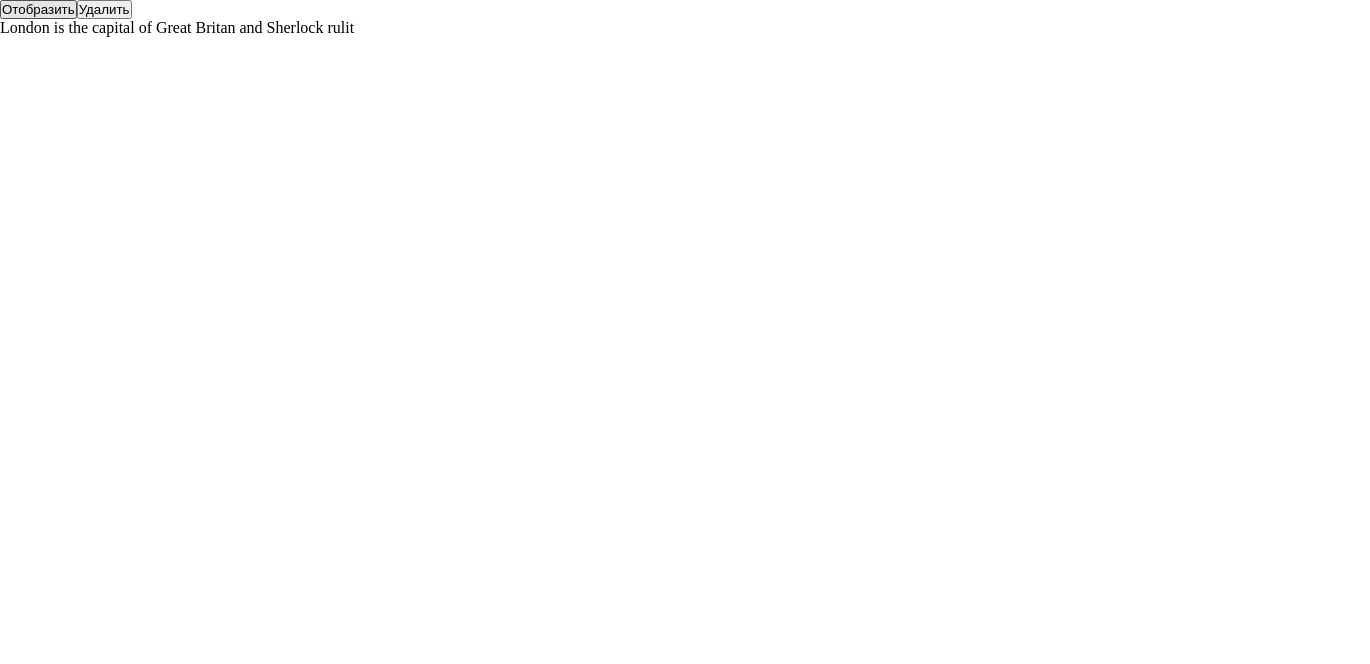
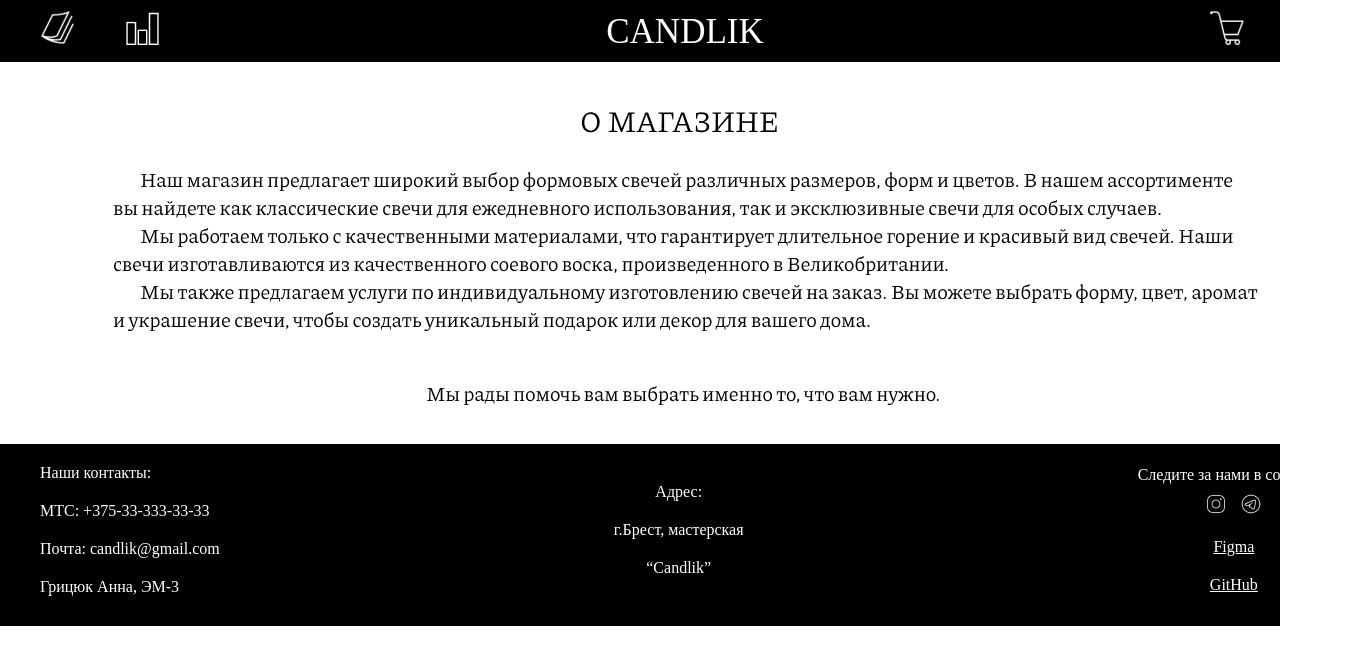
Before and after one commit to AnnaGritsuk/candle-store-app, a website built with webpack: page src/index.html in a window 1280 px wide. Shown: the whole page, 1370 px wide, since content can reach past the window. Built offline with nearby package versions, Linux system fonts and the light colour scheme; a web font is replaced by a local one.

Commit message:
feat: creat MainPage Создана главная страница

```diff
--- /dev/null
+++ b/src/Common/Footer.ts
@@ -0,0 +1,43 @@
+import { Component } from "../Abstract/Component";
+
+export class Footer extends Component{
+constructor(parrent: HTMLElement) {
+    super(parrent, "div", ["footer"]);
+    const footer = new Component (this.root,'footer',["footer"]);
+    const container = new Component (footer.root, 'div',["container"]);
+    const footerin = new Component (container.root, 'div', ["footerin"]);
+
+    const information = new Component (footerin.root,'div', ["foot__info"]);
+    new Component (information.root, 'p', ["foot__text"], "Наши контакты:");
+    new Component (information.root, 'p', ["foot__text"], "МТС: +375-33-333-33-33");
+    new Component (information.root, 'p', ["foot__text"], "Почта: candlik@gmail.com");
+    new Component (information.root, 'p', ["foot__text"], "Грицюк Анна, ЭМ-3");
+
+
+    const address = new Component (footerin.root,'div', ["foot__address"]);
+    new Component (address.root, 'p', ["foot__text"], "Адрес:");
+    new Component (address.root, 'p', ["foot__text"], "г.Брест, мастерская");
+    new Component (address.root, 'p', ["foot__text"], "“Candlik”");
+
+    const web = new Component (footerin.root,'div', ["foot__web"]);
+    new Component (web.root, 'p', ["foot__text"], "Следите за нами в соцсетях:");
+
+    const web_social = new Component (web.root,'div', ["foot__web-social"]);
+    const web_inst = new Component (web_social.root, 'a', ["web_inst"], null,["href"],["#"]);
+    new Component (web_inst.root, 'img', null , null, ["src", "alt"],["./assets/inst.png", "inst"]);
+
+    const web_tg = new Component (web_social.root, 'a', ["web_tg"], null,["href"],["#"]);
+    new Component (web_tg.root, 'img', null , null, ["src", "alt"],["./assets/tg.png", "tg"]);
+
+    new Component (web.root, 'a', ["foot__text"], "Figma", ["href"],["#"]);
+    new Component (web.root, 'a', ["foot__text"], "GitHub", ["href"],["#"]);
+
+
+
+
+
+
+
+
+}
+}
--- /dev/null
+++ b/src/Common/Header.ts
@@ -0,0 +1,25 @@
+import { Component } from "../Abstract/Component";
+export class Header extends Component{
+    constructor(parrent: HTMLElement) {
+        super(parrent, "div", ["header"]);
+        const header = new Component (this.root,'header',["header"]);
+        const container = new Component (header.root, 'div',["container"]);
+        const headin = new Component (container.root, 'div', ["headin"]);
+
+        const nav1 = new Component (headin.root, 'div', ["nav1"]);
+        const nav_katalog = new Component (nav1.root, 'a', ["nav_katalog"], null,["href"],["#"]);
+        new Component (nav_katalog.root, 'img', null , null, ["src", "alt"],["./assets/katalog.png", "katalog"]);
+        const nav_statistika = new Component (nav1.root, 'a', ["nav_statistika"], null,["href"],["#"]);
+        new Component (nav_statistika.root, 'img', null , null, ["src", "alt"],["./assets/statistika.png", "statistika"]);
+
+        const logo = new Component (headin.root, 'a',["logo"], "CANDLIK", ["href"], ["#"]);
+
+        const nav2 = new Component (headin.root, 'div', ["nav2"]);
+        const nav_korzina = new Component (nav2.root, 'a', ["nav_korzina"], null,["href"],["#"]);
+        new Component (nav_korzina.root, 'img', null , null, ["src", "alt"],["./assets/korzina.png", "korzina"]);
+        const nav_user = new Component (nav2.root, 'a', ["nav_user"], null,["href"],["#"]);
+        new Component (nav_user.root, 'img', null , null, ["src", "alt"],["./assets/user.png", "user"]);
+
+
+    }
+    }
--- /dev/null
+++ b/src/Pages/MainPage.ts
@@ -0,0 +1,9 @@
+import { Component } from "../Abstract/Component";
+
+export class MainPage extends Component{
+constructor(parrent: HTMLElement) {
+    super(parrent, "div", ["mainpage"]);
+    new Component (this.root, 'img', null , null, ["src", "alt"],["./assets/o_nas.png", "o_nas"]);
+
+}
+}
--- /dev/null
+++ b/src/sass/_header.scss
@@ -0,0 +1,30 @@
+.header{
+    background-color: black;
+    height: 62px;
+
+}
+.container{
+    width: 1370px;
+    margin: auto;
+
+}
+.headin{
+display: flex;
+align-items: center;
+justify-content: space-between;
+a{
+    color: rgb(255, 255, 255);
+    text-decoration: none;
+    font-size: 35px;
+}
+padding-top: 10px;
+}
+.nav_katalog{
+    margin-right: 50px;
+    margin-left: 40px;
+}
+
+.nav_user{
+    margin-right: 40px;
+    margin-left: 50px;
+}
--- /dev/null
+++ b/src/sass/base/_footer.scss
@@ -0,0 +1,39 @@
+.footer{
+    background-color: #000000;
+    padding-bottom: 15px;
+
+}
+.foot__text{
+color: #ffffff;
+padding-top: 20px;
+
+
+}
+.footerin{
+    display: flex;
+    align-items: center;
+    justify-content: space-between;
+
+}
+.foot__web{
+    display: flex;
+    flex-direction: column;
+    align-items: center;
+    margin-right: 40px;
+
+}
+.foot__address{
+    display: flex;
+    flex-direction: column;
+    align-items: center;
+;
+}
+.web_inst{
+    margin-right: 15px;
+}
+.foot__web-social{
+margin-top: 10px;
+}
+.foot__info{
+    margin-left: 40px;
+}
--- a/src/script.ts
+++ b/src/script.ts
@@ -1,13 +1,26 @@
 import './style.scss';
 import { Component } from './Abstract/Component';
+import { Header } from './Common/Header';
+import { Footer } from './Common/Footer';
+import { MainPage } from './Pages/MainPage';
 
 const body = document.body;
-const btn1 = new Component(body, 'input', ["btnspace"], null, ["type", "value"], ["button", "Отобразить"]);
-const btn2 = new Component(body, 'input', ["btnspace"], null, ["type", "value"], ["button", "Удалить"]);
-const prg = new Component(body, 'p', null, 'London is the capital of Great Britan and Sherlock rulit');
-btn2.root.onclick = () => {
-  prg.remove();
+class App{
+  constructor(parrent: HTMLElement){
+    const wrap = new Component(body, 'div', ["wrapper"]);
+    new Header(wrap.root);
+    new MainPage(wrap.root);
+    new Footer(wrap.root);
+
+
+
+  }
 }
-btn1.root.onclick = () => {
-  prg.render();
+
+declare global {
+  interface Window {
+    app: App;
+  }
 }
+
+window.app=new App(document.body);
--- a/src/style.scss
+++ b/src/style.scss
@@ -1 +1,3 @@
 @import './sass/base/normalize';
+@import './sass/header';
+@import './sass/base/footer';
```
Also changed, not shown: src/assets/inst.png (added), src/assets/katalog.png (added), src/assets/korzina.png (added), src/assets/o_nas.png (added), src/assets/statistika.png (added), src/assets/tg.png (added), src/assets/user.png (added), src/sass/base/_mainpage.scss (added), 1 other file.
